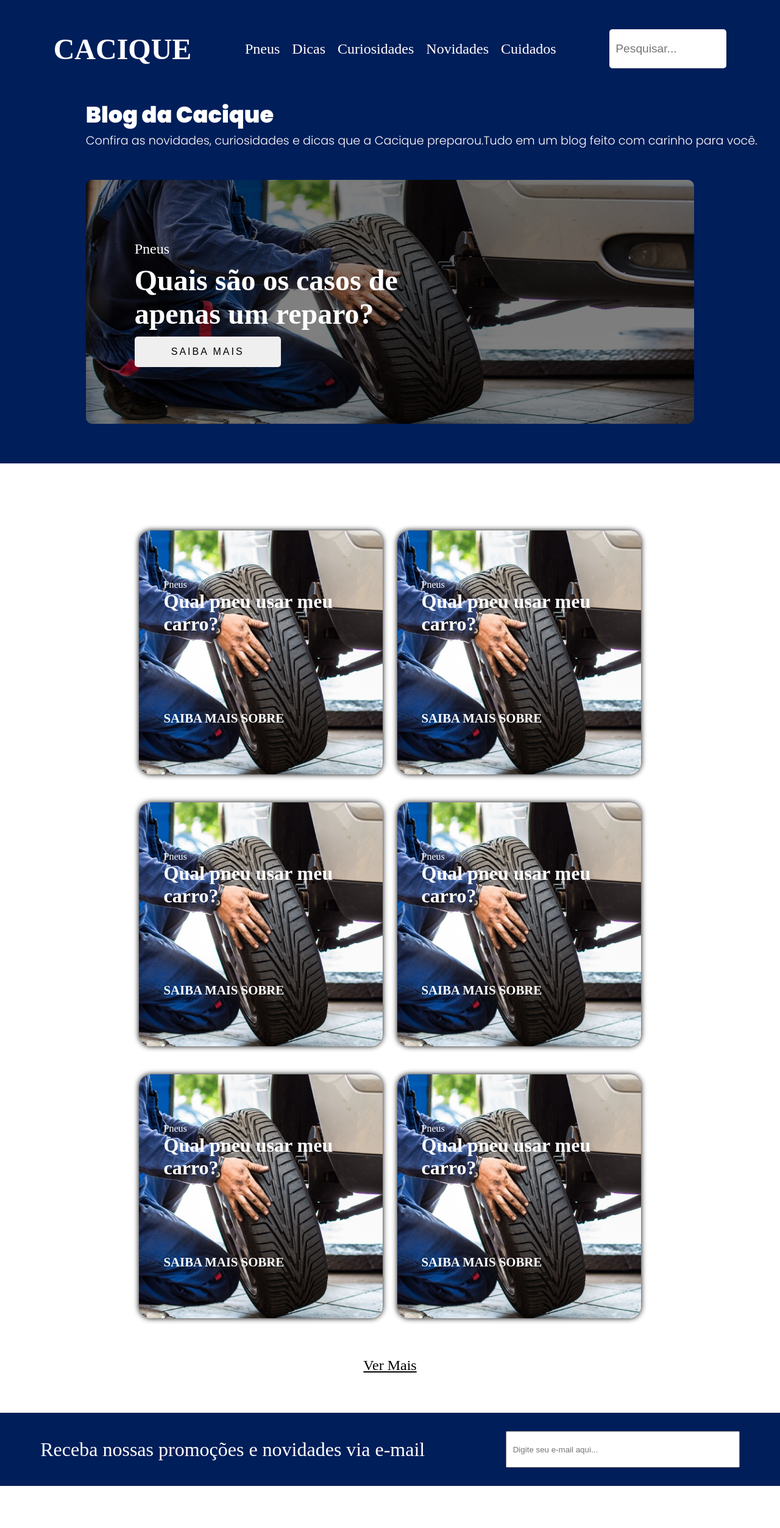
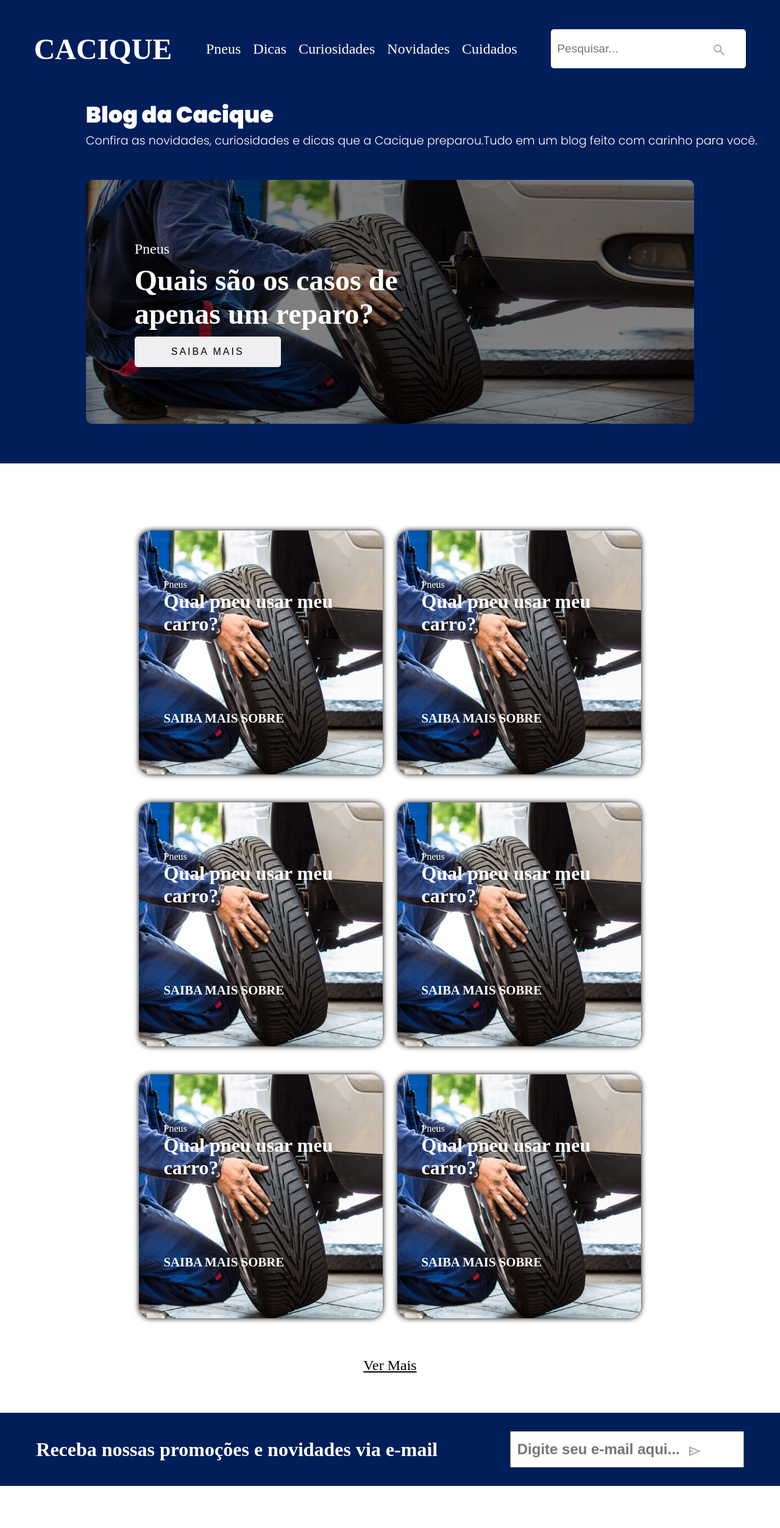
Before and after one commit to Danilomunhe/testeWitbiz, a plain HTML site: page index.html in a window 1280 px wide. Shown: the top 2506 px of the page at 61% size. Drawn offline with nearby package versions, Linux system fonts and the light colour scheme.

Commit message:
Versão 3 do teste

```diff
--- a/css/contaos.css
+++ b/css/contaos.css
@@ -19,8 +19,8 @@
 }
 .quemSomos h2{
     color: #001e5a;
-    font-size: 2em;
-    font-weight: 900;
+    font-size: 3em;
+    font-weight: bolder;
 }
 .informacoes{
     display: flex;
--- a/css/faleConosco.css
+++ b/css/faleConosco.css
@@ -6,14 +6,24 @@
     display: flex;
     align-items: center;
     justify-content: space-around;
+    position: relative;
 }
 .conteudo h2{
     color: #fff;
     font-size: 2em;
     font-weight: 500;
+    font-weight: bolder;
 }
 .conteudo input{
     height: 50%;
     width:  30%;
     padding: 10px;
+    font-size: 1.5em;
+    font-weight: bolder;
 }
+.conteudo > .material-symbols-outlined {
+    position: absolute;
+    top:42%;
+    right: 10%;
+    color: #aaa;
+}
--- a/css/header.css
+++ b/css/header.css
@@ -7,8 +7,8 @@ header{
     color: #fff;
 }
 .logo{
-    font-weight: 900;
-    font-size: 2em;
+    font-weight: bold;
+    font-size: 2rem;
 }
 .menu{
     display: flex;
@@ -19,9 +19,11 @@ header{
     font-size: 1.5em;
 }
 .barra-pesquisa{
-    width: 15%;
+    width: 25%;
     height: 40%;
     border-radius: 5px;
+    position: relative;
+
 }
 .barra-pesquisa > input {
     width: 100%;
@@ -31,3 +33,9 @@ header{
     border-radius: 5px;
     font-size: 1.2em;
 }
+.barra-pesquisa > .material-symbols-outlined{
+    position: absolute;
+    top:35%;
+    right: 10%;
+    color: #aaa;
+}
--- a/css/home.css
+++ b/css/home.css
@@ -19,6 +19,7 @@
     font-weight: 900;
     font-size: 2.3em;
     margin-left: 11%;
+    font-family: 'Poppins', sans-serif;
 }
 
 .texto-home span{
--- a/index.html
+++ b/index.html
@@ -4,6 +4,8 @@
     <meta charset="UTF-8">
     <meta http-equiv="X-UA-Compatible" content="IE=edge">
     <meta name="viewport" content="width=device-width, initial-scale=1.0">
+    <link rel="stylesheet" href="https://fonts.googleapis.com/css2?family=Material+Symbols+Outlined:opsz,wght,FILL,GRAD@48,400,0,0" />
+    <link rel="stylesheet" href="https://fonts.googleapis.com/css2?family=Material+Symbols+Outlined:opsz,wght,FILL,GRAD@20..48,100..700,0..1,-50..200" />
     <link rel="stylesheet" href="css/reset.css">
     <link rel="stylesheet" href="css/header.css">
     <link rel="stylesheet" href="css/home.css">
@@ -29,6 +31,9 @@
         </nav>
         <div class="barra-pesquisa">
             <input type="search" placeholder="Pesquisar..." name="pesquisa" id="pesquisa">
+            <span class="material-symbols-outlined">
+                search
+            </span>
         </div>
     </header>
     <section class ="home">
@@ -104,12 +109,15 @@
         <div class="conteudo">
             <h2>Receba nossas promoções e novidades via e-mail</h2>
             <input type="email" name="e-mail" id="email" placeholder="Digite seu e-mail aqui...">
+            <span class="material-symbols-outlined">
+                send
+                </span>
         </div>
     </section>
     <section class="contatos">
         <div class="container-contatos">
             <div class="quemSomos">
-                <h2>Cacique</h2>
+                <h2>CACIQUE</h2>
                 <p>Somos a Cacique Pneus, uma empresa piauiense com mais de 50 anos de mercado</p>
                 <div class="icons">
 
```
